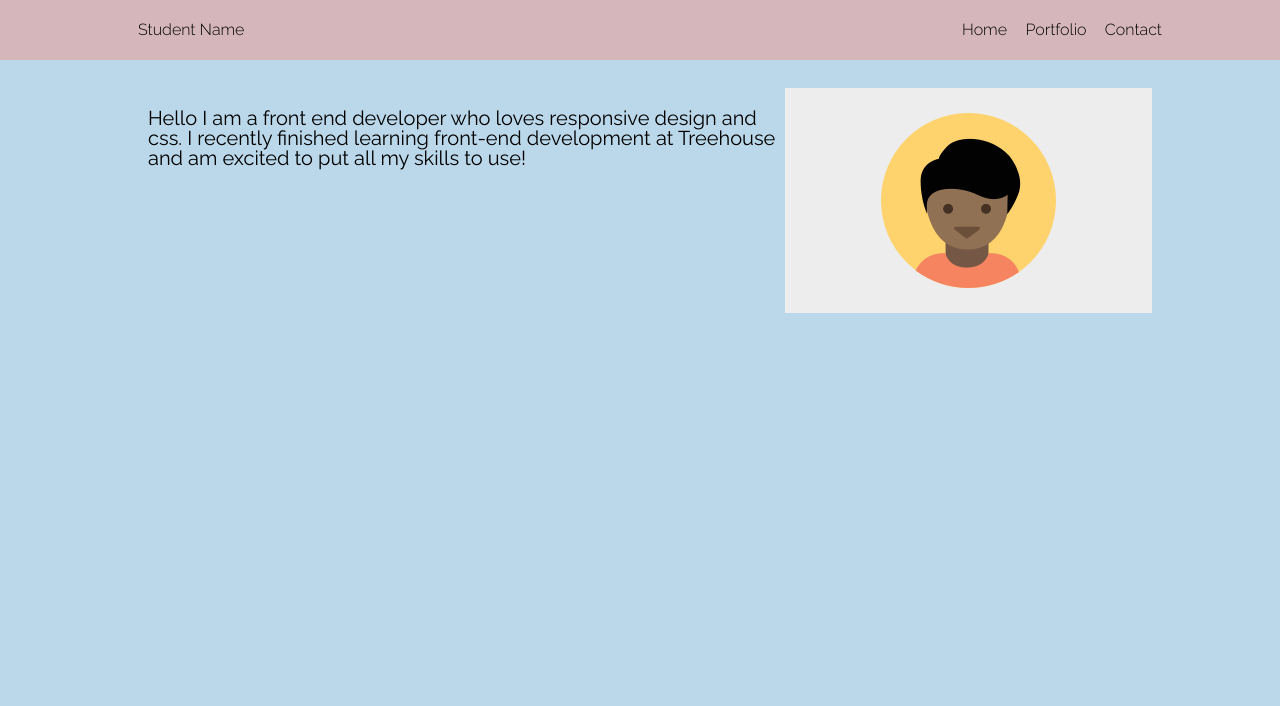
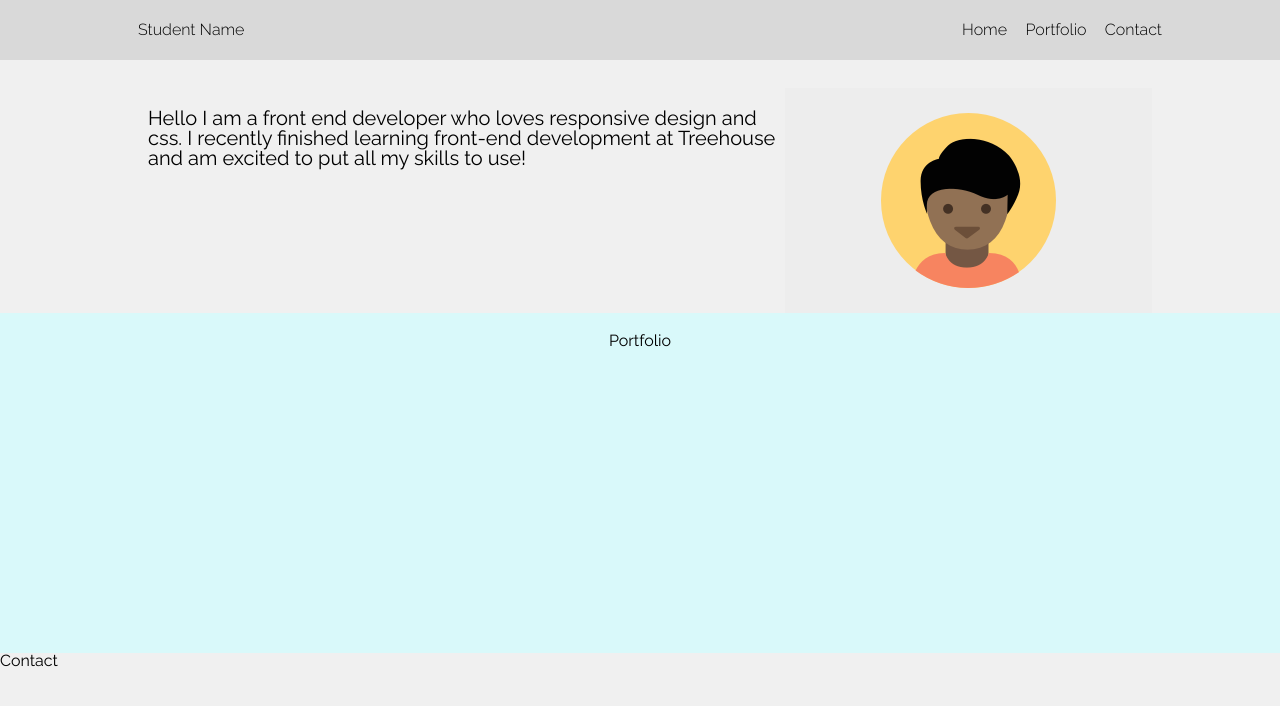
Before and after one commit to jonwalz/Treehouse_project2, a plain HTML site: page index.html in a window 1280 px wide. Drawn offline with Linux system fonts and the light colour scheme.

Commit message:
Added more styles and content

```diff
--- a/index.html
+++ b/index.html
@@ -19,18 +19,23 @@
     </div>
 </div>
 
-<div class="section1">
+<div class="section1 clearfix">
     <img src="Images/responsive-layout-profile.png" alt="A photo of Student" class="profile-image">
     <p>Hello I am a front end developer who loves responsive design and css. I recently finished learning front-end
         development at Treehouse and am excited to put all my skills to use!
-
     </p>
 
 </div>
 
 <div class="portfolio">
+    <h1>Portfolio</h1>
+    <div class="col"></div>
+    <div class="col"></div>
+    <div class="col"></div>
+</div>
 
-
+<div class="contact">
+    <h1>Contact</h1>
 </div>
 
 </body>
--- a/styles.css
+++ b/styles.css
@@ -57,16 +57,16 @@ table {
     border-spacing: 0;
 }
 
-/***************/
-/* Main Styles */
-/****************/
+/***************
+   Main Styles
+****************/
 
 .main-nav {
     display: flex;
     align-items: center;
     min-height: 40px;
     width: 100%;
-    background: rgba(224, 169, 165, 0.7);
+    background: rgba(207, 207, 207, 0.7);
     padding: 10px;
     position: fixed;
     text-align: center;
@@ -90,14 +90,16 @@ table {
     list-style-type: none;
     width: 200px;
 }
+
 .nav-links {
     width: 180px;
     display: flex;
     justify-content: space-between;
 }
+
 body {
     margin-top: 88px;
-    background: rgba(173, 208, 230, 0.82);
+    background: rgba(237, 237, 237, 0.82);
     font-family: 'Raleway', sans-serif;
 }
 
@@ -118,3 +120,29 @@ body {
     float: right;
     right: 0;
 }
+
+.col {
+    width: 30%;
+}
+
+/*************************
+    Portfolio Section
+**************************/
+
+.portfolio {
+    padding: 20px;
+    text-align: center;
+    min-height: 300px;
+    background: rgb(217, 249, 250);
+}
+
+
+/***************
+    Clearfix
+***************/
+
+.clearfix {
+    content: "";
+    display: table;
+    clear: both;
+}
```
